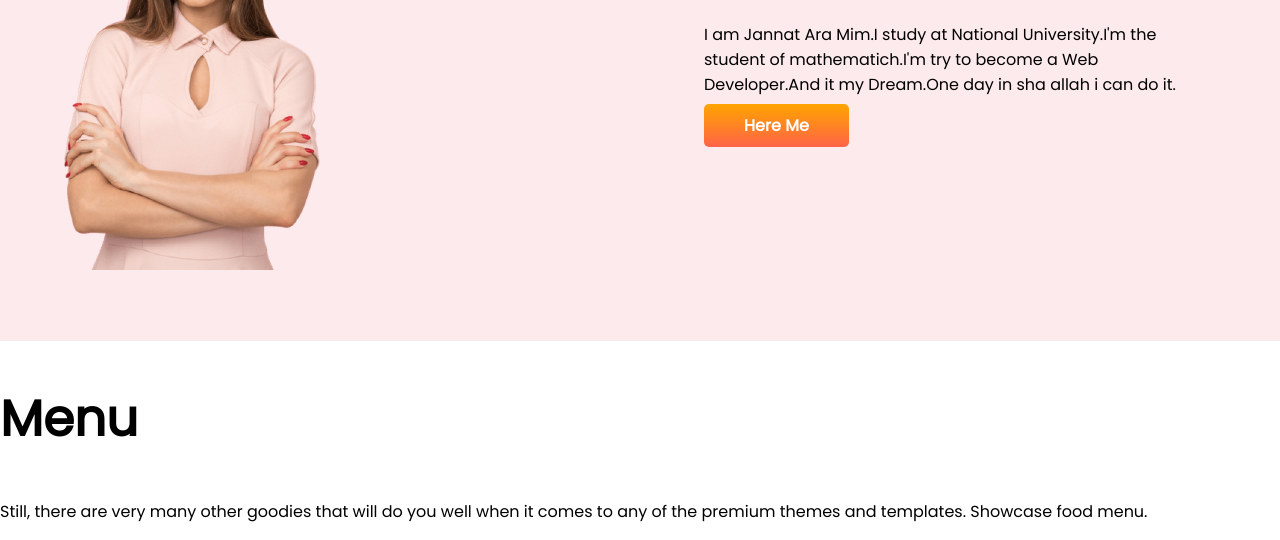
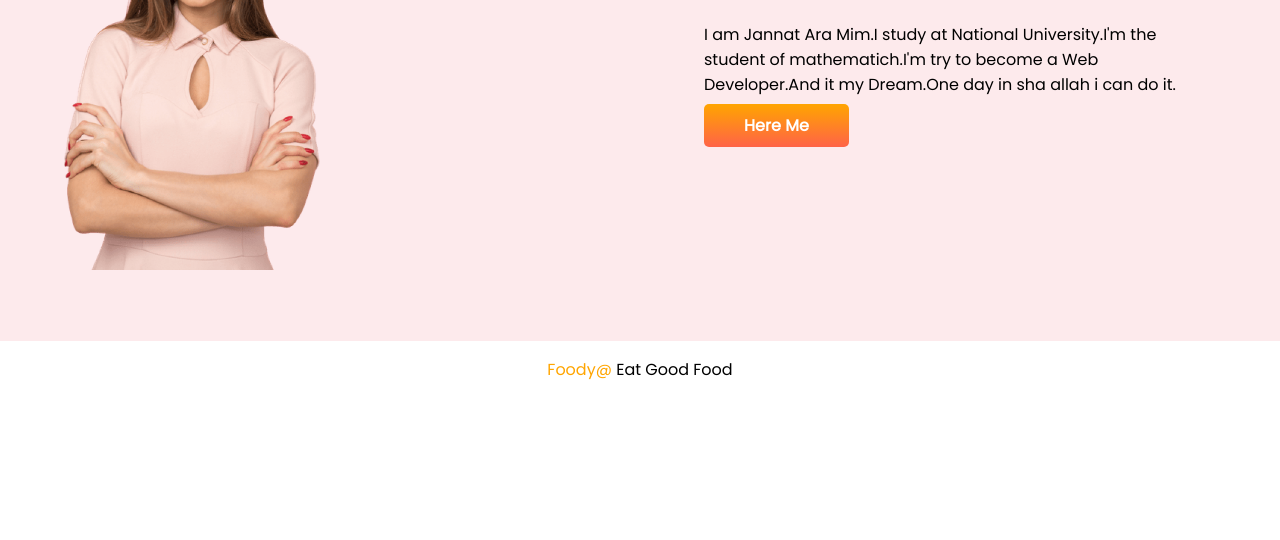
Before and after one commit to Mim-27/Food-Network, a plain HTML site: page index.html in a window 1280 px wide. Shown: the part 677-1217 px from the top of the page. After the commit the page ends 1075 px from the top, so only its background shows below. Drawn offline with Linux system fonts and the light colour scheme.

Commit message:
forth time

```diff
--- a/index.html
+++ b/index.html
@@ -37,14 +37,10 @@
             <a class="link-button" target="_blank" href="https://www.facebook.com/manhaebnath.bela">Here Me</a>
         </div>
     </section>
-    <section>
-        <div>
-            <h1>Menu</h1>
-            <p>Still, there are very many other goodies that will do you well when it comes to any of the premium themes
-                and templates. Showcase food menu.
-            </p>
-        </div>
-    </section>
+
+    <footer>
+        <p> <span class="orange-color">Foody@ </span> Eat Good Food </p>
+    </footer>
 
 </body>
 
--- a/style.css
+++ b/style.css
@@ -30,3 +30,6 @@ section{
     background-image: url(images/shapes/Frame\ 58.jpg);
     background-repeat: no-repeat;
 }
+footer{
+    text-align:center;
+}
```
